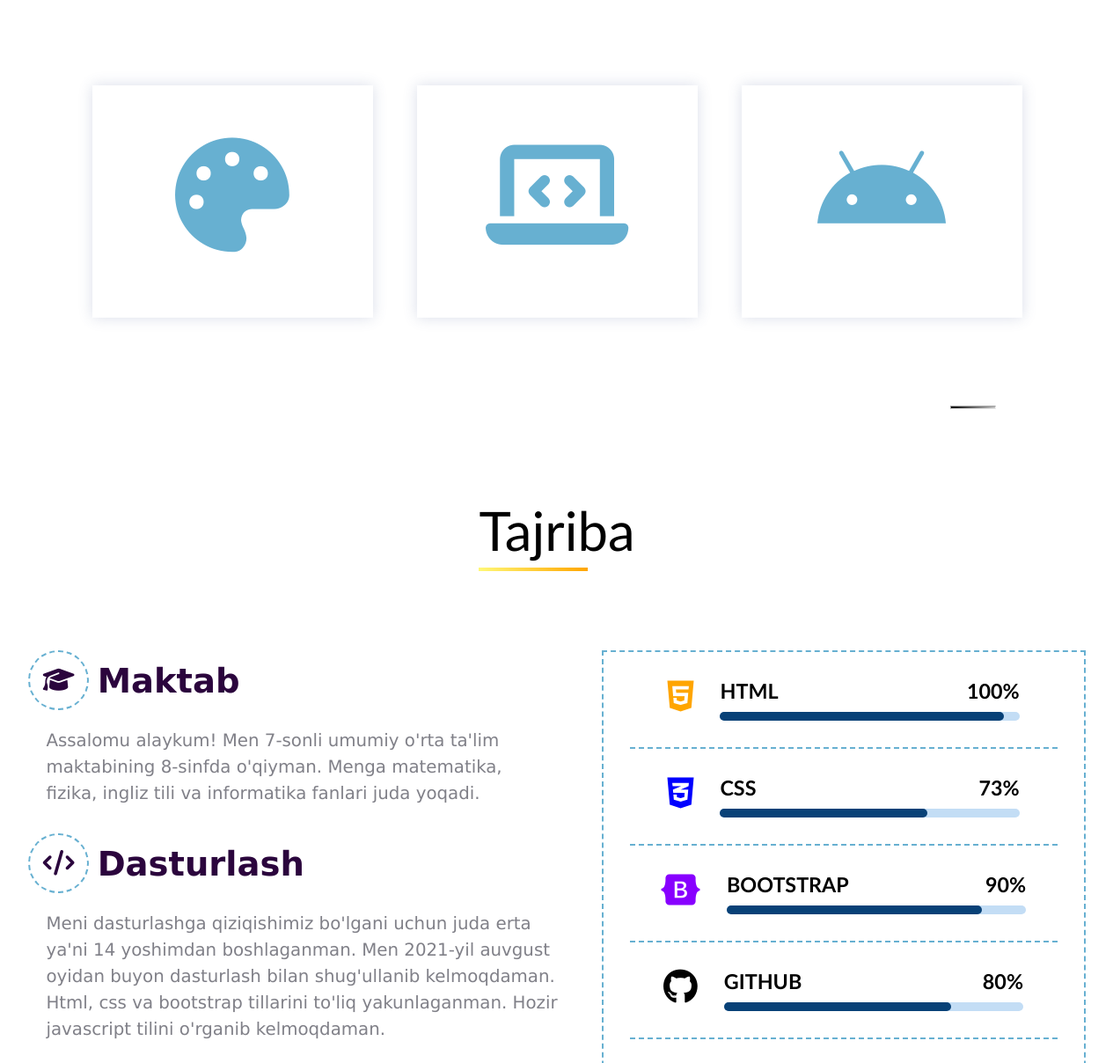
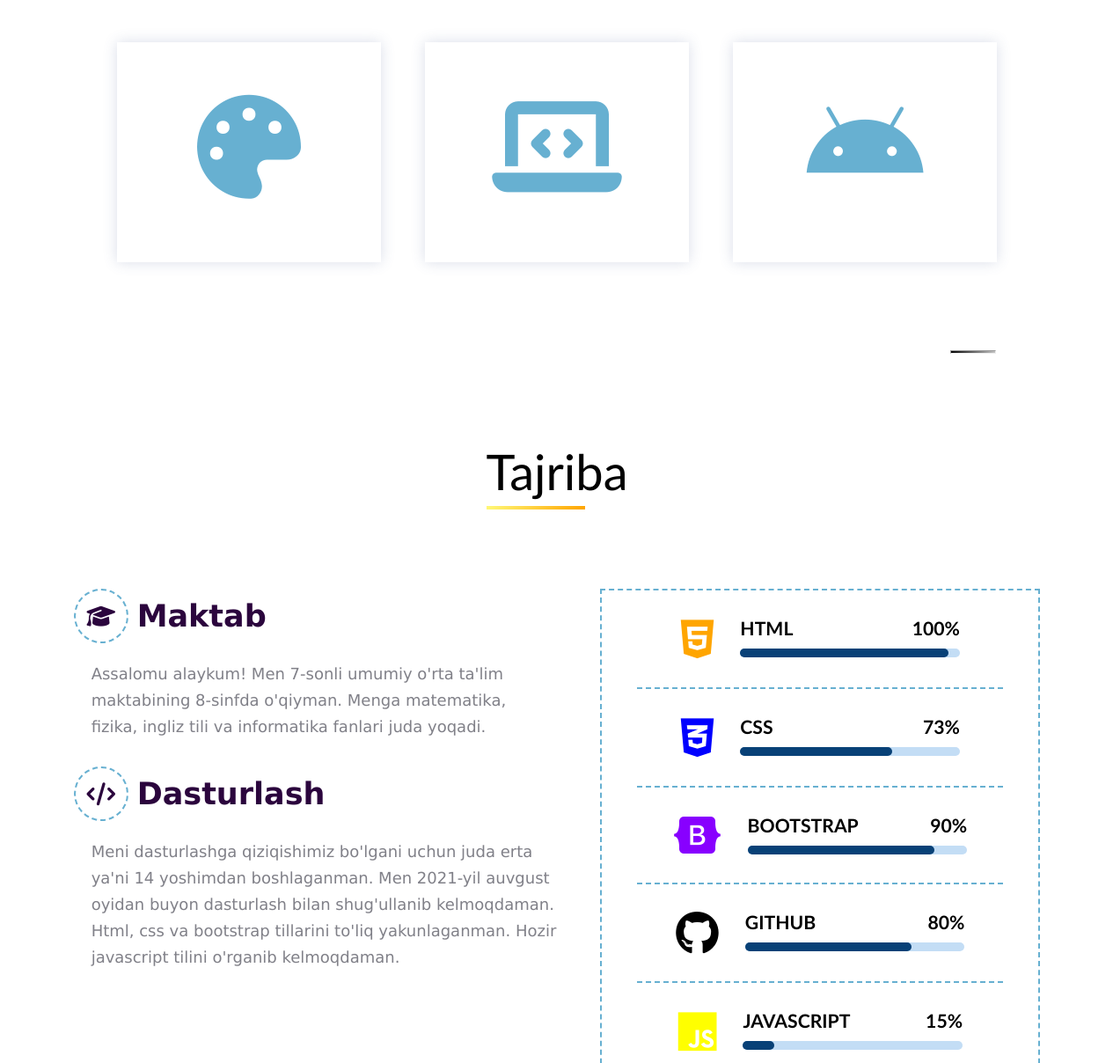
Before and after one commit to Sardorbek0731/first__portfolio, a plain HTML site: page index.html in a window 1536 px wide. Shown: the part 1539-2747 px from the top of the page at 88% size, without its empty margins (135-1400 px from the left). Drawn offline with Linux system fonts and the light colour scheme.

Commit message:
responsivni o'zgartirdim

```diff
--- a/index__media.css
+++ b/index__media.css
@@ -259,7 +259,7 @@
 
 @media only screen and (min-width: 1300px) {
   html {
-    font-size: 22px;
+    font-size: 20px;
   }
   nav {
     height: 100px;
@@ -305,8 +305,8 @@
   .first__card,
   .second__card,
   .three__card {
-    width: 14.5rem;
-    max-height: 12rem;
+    width: 15rem;
+    max-height: 12.5rem;
     padding-top: 60px;
     padding-bottom: 5px;
   }
@@ -325,4 +325,10 @@
   .contact__form {
     padding: 0 110px;
   }
+  .skill__item__header__and__body {
+    width: 60%;
+  }
+  .skills__item {
+    padding: 30px 40px;
+  }
 }
--- a/web sayt.css
+++ b/web sayt.css
@@ -543,7 +543,7 @@ nav .nav {
   margin-right: 30px;
 }
 .skills__item__icon i {
-  font-size: 40px;
+  font-size: 2.5rem;
 }
 .html__skills__icon i {
   color: orange;
@@ -553,6 +553,7 @@ nav .nav {
 }
 .bootstrap__skills__icon i {
   color: rgb(136, 0, 255);
+  font-size: 2.4rem;
 }
 .github__skills__icon i {
   color: #000;
```
